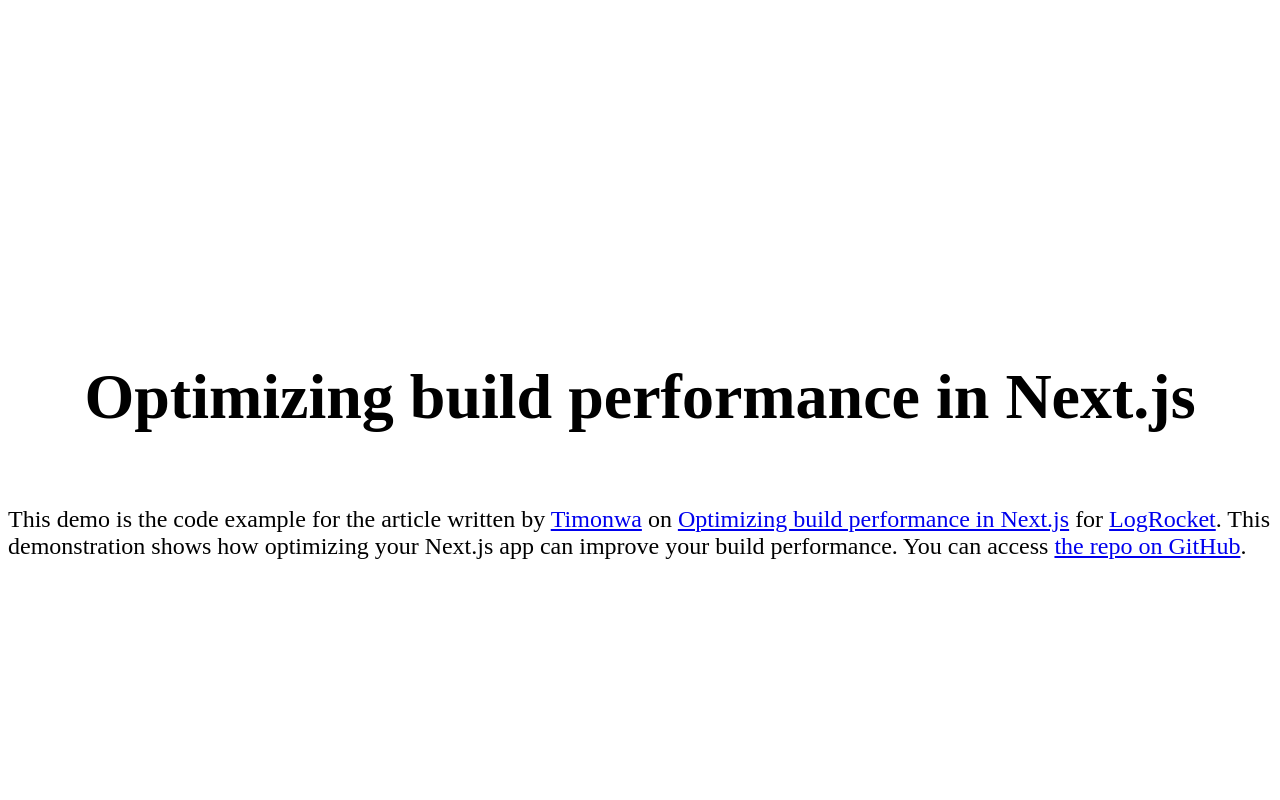
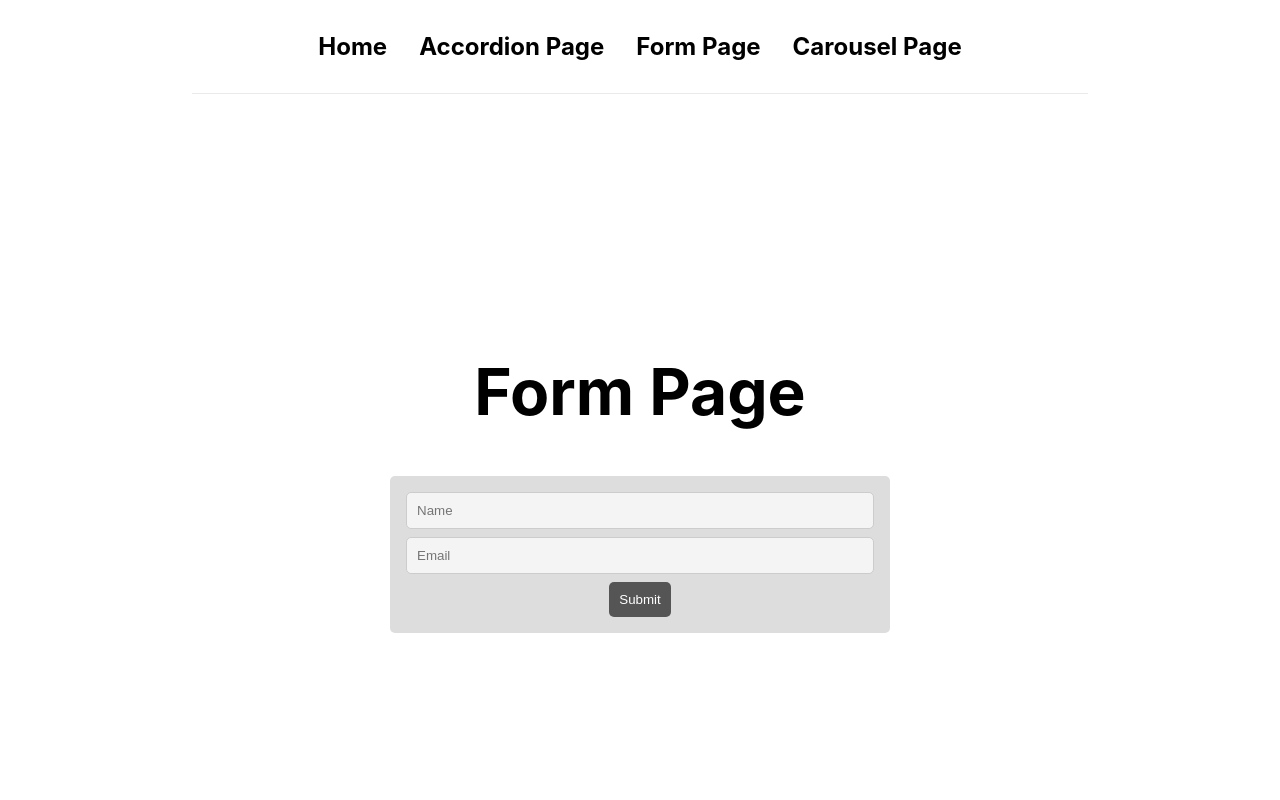
Before and after one commit to Timonwa/optimising-nextjs-performance, a Next.js app: page /form in a window 1280 px wide. Shown: the top 800 px of the page. Built offline with nearby package versions, Linux system fonts and the light colour scheme.

Commit message:
fixed pages not showing bug

```diff
--- a/pages/_app.js
+++ b/pages/_app.js
@@ -1,35 +1,39 @@
+import "../styles/globals.css";
+import "../styles/carousel.css";
 import styles from "../styles/Home.module.css";
 import Link from "next/link";
 
-export default function Home() {
+function MyApp({ Component, pageProps }) {
   return (
-    <main className={styles.main}>
-      <h1 className={styles.title}>Optimizing build performance in Next.js</h1>
-
-      <div className={styles.description}>
+    <div div className={styles.container}>
+      <header className={styles.header}>
+        <nav className={styles.nav}>
+          <Link href="/" className={styles.link}>
+            Home
+          </Link>
+          <Link href="/accordion" className={styles.link}>
+            Accordion Page
+          </Link>
+          <Link href="/form" className={styles.link}>
+            Form Page
+          </Link>
+          <Link href="/carousel" className={styles.link}>
+            Carousel Page
+          </Link>
+        </nav>
+      </header>
+      <Component {...pageProps} />
+      <footer className={styles.footer}>
         <p>
-          This demo is the code example for the article written by{" "}
+          Created by{" "}
           <Link target="_blank" href="https://blog.timonwa.com">
             Timonwa
-          </Link>{" "}
-          on{" "}
-          <Link target="_blank" rel="noopener noreferrer" href="#">
-            Optimizing build performance in Next.js
-          </Link>{" "}
-          for{" "}
-          <Link target="_blank" rel="noopener noreferrer" href="#">
-            LogRocket
-          </Link>
-          . This demonstration shows how optimizing your Next.js app can improve
-          your build performance. You can access{" "}
-          <Link
-            target="_blank"
-            href="https://github.com/Timonwa/optimising-nextjs-performance">
-            the repo on GitHub
           </Link>
           .
         </p>
-      </div>
-    </main>
+      </footer>
+    </div>
   );
 }
+
+export default MyApp;
--- a/pages/form.jsx
+++ b/pages/form.jsx
@@ -15,8 +15,18 @@
         {/* "handleSubmit" will validate your inputs before invoking "onSubmit"
          */}
         <form onSubmit={(e) => handleSubmit(e)} className={formStyles.form}>
-          <input className={formStyles.input} placeholder="Name" required />
-          <input className={formStyles.input} placeholder="Email" required />
+          <input
+            className={formStyles.input}
+            placeholder="Name"
+            type="text"
+            required
+          />
+          <input
+            className={formStyles.input}
+            placeholder="Email"
+            type="email"
+            required
+          />
 
           <input className={formStyles.button} type="submit" />
         </form>
```
Also changed, not shown: pages/index.js (+9 -79 lines), public/images/main-branch.png (deleted), public/images/optimized-branch.png (deleted).
